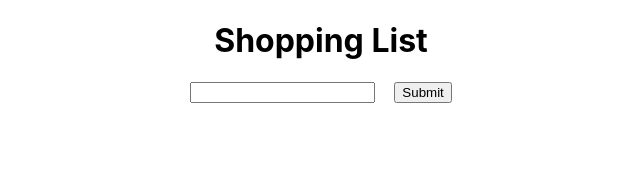
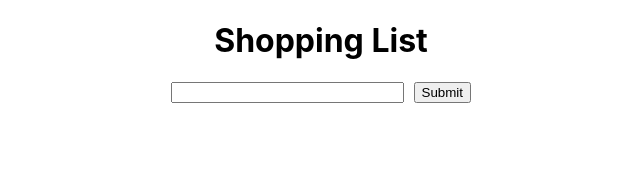
Before and after one commit to jpacsai/Todo_TS, a React (Create React App) app: page / in a window 1280 px wide. Shown: the top 172 px of the page, without its empty margins (319-959 px from the left). Built offline with nearby package versions, Linux system fonts and the light colour scheme.

Commit message:
style: set width of form and align list

```diff
--- a/src/App.css
+++ b/src/App.css
@@ -7,5 +7,16 @@
 .App-form {
   width: 300px;
   display: flex;
-  justify-content: space-evenly;
+  justify-content: space-between;
 }
+
+.App-input {
+  width: 75%;
+}
+
+.App-list {
+  width: 300px;
+  display: flex;
+  flex-direction: column;
+  justify-content: flex-start;
+}
--- a/src/App.tsx
+++ b/src/App.tsx
@@ -47,10 +47,10 @@ class App extends React.PureComponent<AppProps, AppState> {
           <h1>Shopping List</h1>
         </header>
         <form className="App-form" onSubmit={this.handleSubmit}>
-          <input type="text" name="item" value={textInput} onChange={this.handleChange}/>
+          <input className="App-input" type="text" name="item" value={textInput} onChange={this.handleChange}/>
           <input type="submit" value="Submit"/>
         </form>
-        <ul>
+        <ul className="App-list">
             {todos.map((todo: string, i:number) => {
               return (
                 <li key={i}>{ todo }</li>
```
